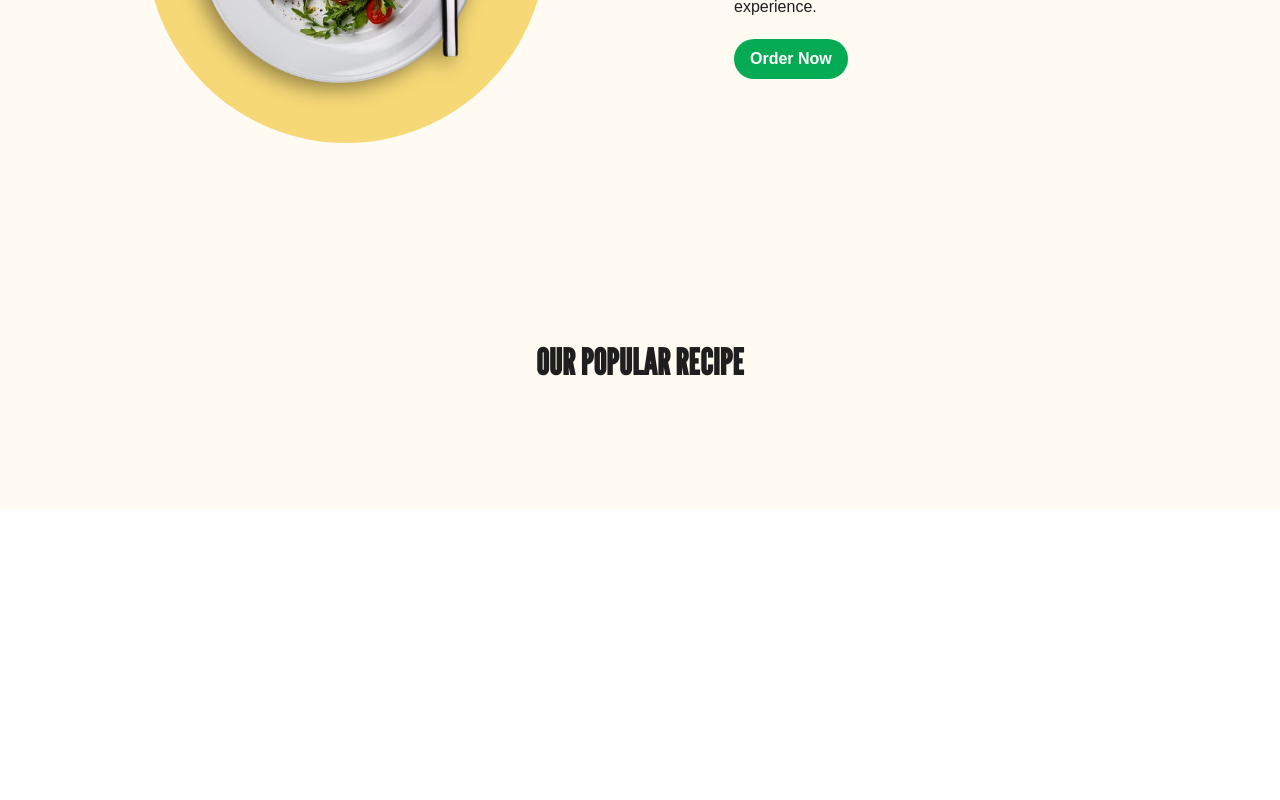
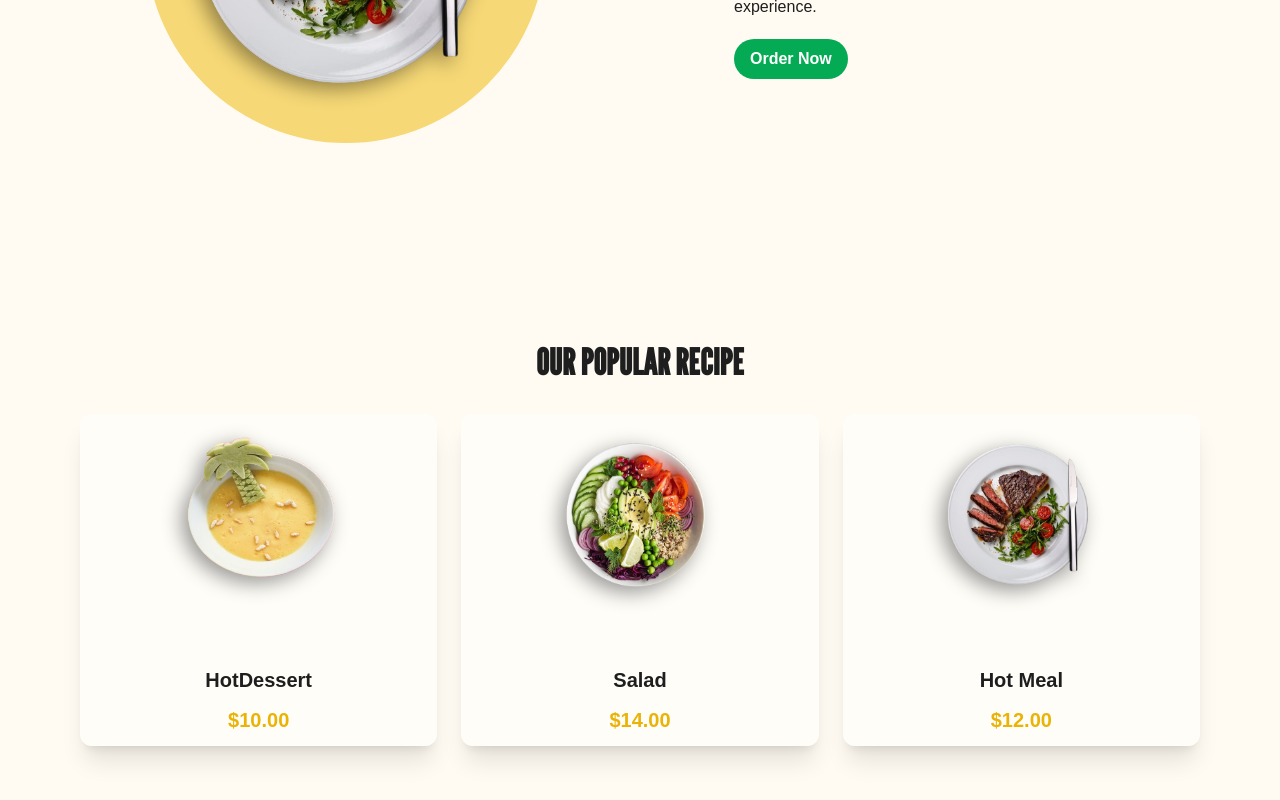
Before and after one commit to samirzjadhav/foodies-website, a React (Create React App) app: page / in a window 1280 px wide. Shown: the part 1361-2161 px from the top of the page. Before the commit the page ends 1871 px from the top, so only its background shows below. Built offline with nearby package versions, Linux system fonts and the light colour scheme.

Commit message:
feat: added popular recipes and animate it

```diff
--- a/src/Components/PopularRecipe/PopularRecipe.js
+++ b/src/Components/PopularRecipe/PopularRecipe.js
@@ -39,6 +39,27 @@ const PopularRecipe = () => {
           >
             Our Popular Recipe
           </motion.h3>
+          {/* Card Section  */}
+          <div className="grid grid-cols-1 sm:grid-cols-2 md:grid-cols-3 gap-6 place-item-center">
+            {PopularRecipeData.map((item) => {
+              return (
+                <div className="group space-y-3 text-center bg-white/50 shadow-xl p-3 rounded-xl">
+                  <img
+                    src={item.img}
+                    className="w-44 h-44 mx-auto img-shadow group-hover:scale-x-110 group-hover:translate-y-[-50px] group-hover:translate-x-10 group-hover:rotate-[50deg] transition-all duration-700"
+                    alt=""
+                  />
+                  <button className="btn-primary group-hover:mb-3 opacity-0 group-hover:opacity-100">
+                    Buy now
+                  </button>
+                  <p className="text-xl font-semibold">{item.name}</p>
+                  <p className="text-xl font-bold text-yellow-500">
+                    {item.price}
+                  </p>
+                </div>
+              );
+            })}
+          </div>
         </div>
       </section>
     </>
```
